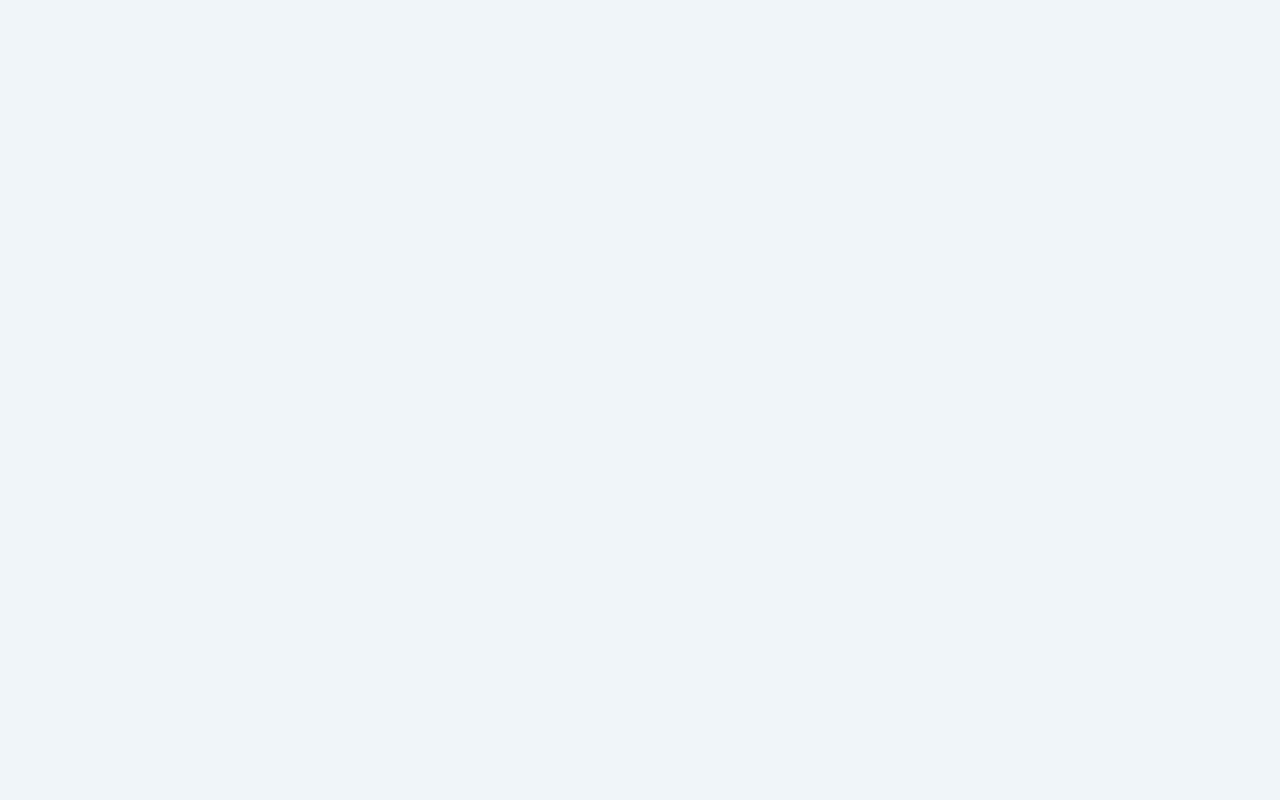
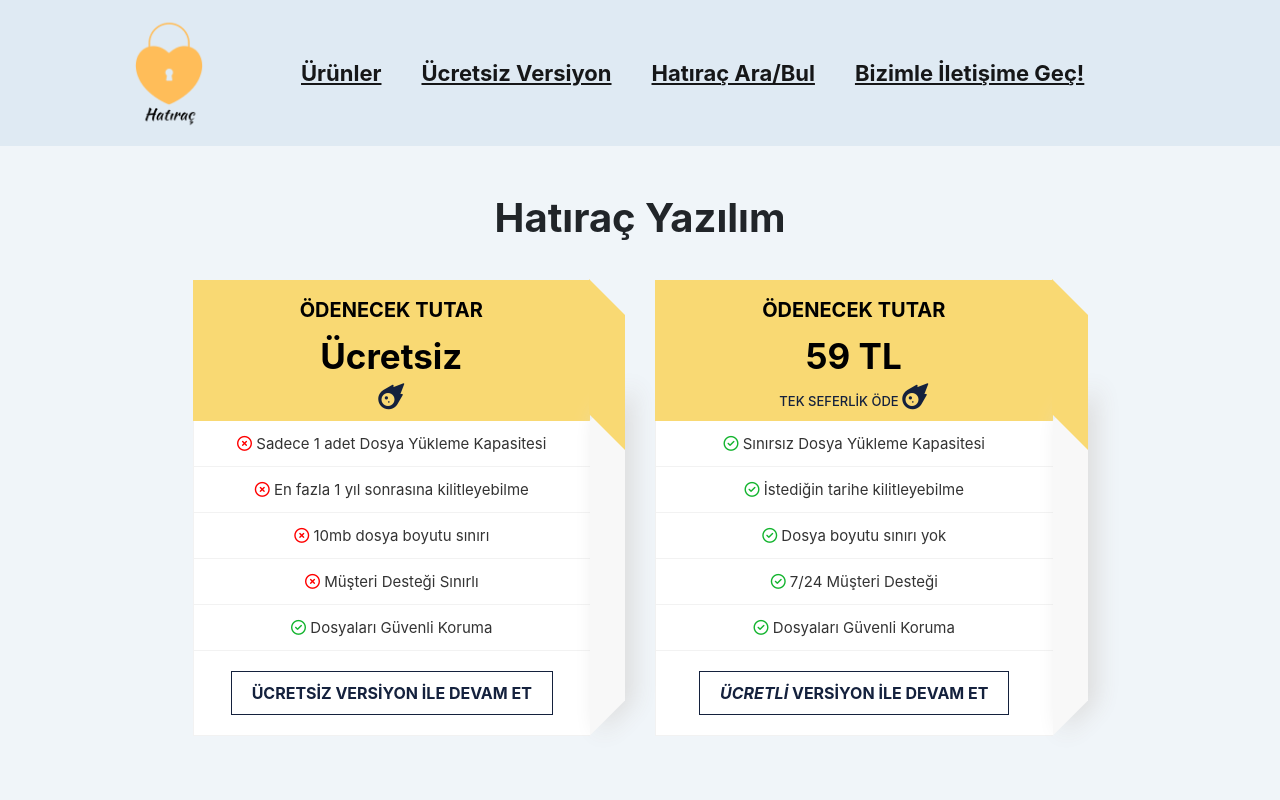
Before and after one commit to kagantemizkan/hatirac-frontend, a React (Create React App) app: page /free in a window 1280 px wide. Before the commit this address had no page. Shown: the top 800 px of the page. Built offline with nearby package versions, Linux system fonts and the light colour scheme.

Commit message:
added free version

```diff
--- a/src/components/App.js
+++ b/src/components/App.js
@@ -9,6 +9,7 @@
 import Admin from "./pages/Admin";
 import Product from "./pages/Product";
 import Products from "./pages/Products";
+import FreeVersion from "./pages/FreeVersion";
 
 function App() {
   return (
@@ -24,6 +25,7 @@
         <Route path='/monte' element={<Admin />} />
         <Route path='/products' element={<Products />} />
         <Route path='/product/:id' element={<Product />} />
+        <Route path='/free' element={<FreeVersion />} />
       </Routes>
     </>
   );
--- /dev/null
+++ b/src/components/pages/FreeVersion.js
@@ -0,0 +1,70 @@
+/* eslint-disable jsx-a11y/anchor-is-valid */
+import React from 'react'
+import Header from '../HomeComponents/Header';
+import '../../styles/Products/freeVersion.scss'
+import Footer from '../HomeComponents/Footer';
+
+const FreeVersion = () => {
+    return (
+        <>
+            <Header />
+            <div className='container justify-content-center py-5 mb-4'>
+                <h2 className='text-center font-weight-bold h1'>Hatıraç Yazılım</h2>
+                <div className="container">
+                    <div className="row justify-content-center">
+                        <div className="col-md-5 col-sm-6">
+                            <div className="pricingTable">
+                                <div className="pricing_heading">
+                                    <h3 className="title">Ödenecek Tutar</h3>
+                                    <span className="value">
+                                        Ücretsiz
+                                        <span className="month"><i class="fa-solid fa-meteor fa-2x"></i></span>
+                                    </span>
+                                </div>
+                                <div className="content">
+                                    <ul>
+                                        <li><i class="fa-regular fa-circle-xmark" style={{ color: 'red' }}></i> Sadece 1 adet Dosya Yükleme Kapasitesi</li>
+                                        <li><i class="fa-regular fa-circle-xmark" style={{ color: 'red' }}></i> En fazla 1 yıl sonrasına kilitleyebilme</li>
+                                        <li><i class="fa-regular fa-circle-xmark" style={{ color: 'red' }}></i> 10mb dosya boyutu sınırı</li>
+                                        <li><i class="fa-regular fa-circle-xmark" style={{ color: 'red' }}></i> Müşteri Desteği Sınırlı</li>
+                                        <li><i class="fa-regular fa-circle-check" style={{ color: '#13b42e' }}></i> Dosyaları Güvenli Koruma</li>
+                                    </ul>
+                                    <div className="link">
+                                        <a href="https://hatirac.com/upload">Ücretsiz Versiyon ile Devam Et</a>
+                                    </div>
+                                </div>
+                            </div>
+                        </div>
+
+                        <div className="col-md-5 col-sm-6">
+                            <div className="pricingTable">
+                                <div className="pricing_heading">
+                                    <h3 className="title">Ödenecek Tutar</h3>
+                                    <span className="value">
+                                        59 TL
+                                        <span className="month">Tek Seferlik Öde <i class="fa-solid fa-meteor fa-2x"></i></span>
+                                    </span>
+                                </div>
+                                <div className="content">
+                                    <ul>
+                                        <li><i class="fa-regular fa-circle-check" style={{ color: '#13b42e' }}></i> Sınırsız Dosya Yükleme Kapasitesi</li>
+                                        <li><i class="fa-regular fa-circle-check" style={{ color: '#13b42e' }}></i> İstediğin tarihe kilitleyebilme</li>
+                                        <li><i class="fa-regular fa-circle-check" style={{ color: '#13b42e' }}></i> Dosya boyutu sınırı yok</li>
+                                        <li><i class="fa-regular fa-circle-check" style={{ color: '#13b42e' }}></i> 7/24 Müşteri Desteği</li>
+                                        <li><i class="fa-regular fa-circle-check" style={{ color: '#13b42e' }}></i> Dosyaları Güvenli Koruma</li>
+                                    </ul>
+                                    <div className="link">
+                                        <a href="#"><i>Ücretli</i> Versiyon ile Devam Et</a>
+                                    </div>
+                                </div>
+                            </div>
+                        </div>
+                    </div>
+                </div>
+            </div>
+            <Footer />
+        </>
+    )
+}
+
+export default FreeVersion
--- a/src/components/pages/Products.js
+++ b/src/components/pages/Products.js
@@ -6,7 +6,6 @@
   return (
     <>
       <Header />
-      <h2 className='font-weight-bold text-center mt-5'>Ürünlerimiz</h2>
       <FizikselUrunler />
     </>
   )
--- /dev/null
+++ b/src/styles/Products/freeVersion.scss
@@ -0,0 +1,111 @@
+.pricingTable{
+    margin-top:30px;
+    text-align: center;
+    position: relative;
+}
+.pricingTable .pricing_heading:after{
+    content: "";
+    width: 36px;
+    height: 29.5%;
+    background:#F9D973;
+    position: absolute;
+    top: -1px;
+    right: 0;
+    z-index: 2;
+    transform: skewY(45deg) translateY(18px);
+    transition: all 0.4s ease 0s;
+}
+.pricingTable .title{
+    font-size: 20px;
+    font-weight: 700;
+    line-height: 30px;
+    color: #000;
+    text-transform: uppercase;
+    background: #F9D973;
+    padding: 15px 0 0;
+    margin: 0 35px 0 0;
+    transition: all 0.4s ease 0s;
+}
+.pricingTable .value{
+    display: block;
+    font-size: 35px;
+    font-weight: 700;
+    color: #000;
+    background: #F9D973;
+    padding: 5px 0 10px;
+    margin: 0 35px 0 0;
+    transition: all 0.4s ease 0s;
+}
+.pricingTable:hover .title,
+.pricingTable:hover .value{
+    color: #fff;
+}
+.pricingTable .month{
+    display: block;
+    font-size: 13px;
+    font-weight: 500;
+    color: #14213D;
+    text-transform: uppercase;
+}
+.pricingTable .content{
+    border-left: 1px solid #f2f2f2;
+    position: relative;
+}
+.pricingTable .content:after{
+    content: "";
+    width: 35px;
+    height: 100%;
+    background: #f8f8f8;
+    box-shadow: 9px 9px 20px #ddd;
+    position: absolute;
+    top: 0;
+    right: 0;
+    z-index: 1;
+    transform: skewY(-45deg) translateY(-18px);
+    transition: all 0.4s ease 0s;
+}
+.pricingTable .content ul{
+    padding: 0;
+    margin: 0 35px 0 0;
+    list-style: none;
+    background: #fff;
+}
+.pricingTable .content ul li{
+    display: block;
+    font-size: 15px;
+    color: #333;
+    line-height: 23px;
+    padding: 11px 0;
+    border-bottom: 1px solid #f2f2f2;
+}
+.pricingTable .link{
+    background: #fff;
+    padding: 20px 0;
+    margin-right: 35px;
+    border-bottom: 1px solid #f2f2f2;
+}
+.pricingTable .link a{
+    display: inline-block;
+    padding: 9px 20px;
+    font-weight: 700;
+    color: #14213D;
+    text-transform: uppercase;
+    border: 1px solid #14213D;
+    background: #fff;
+    transition: all 0.4s ease 0s;
+}
+.pricingTable:hover .link a{
+    color: #14213D;
+    background: #F9D973;
+    border: 1px solid #fff;
+}
+.pricingTable:hover .pricing_heading:after,
+.pricingTable:hover .title,
+.pricingTable:hover .value{
+    background:#14213D;
+}
+@media only screen and (max-width: 990px){
+    .pricingTable{
+        margin-bottom: 35px;
+    }
+}
```
